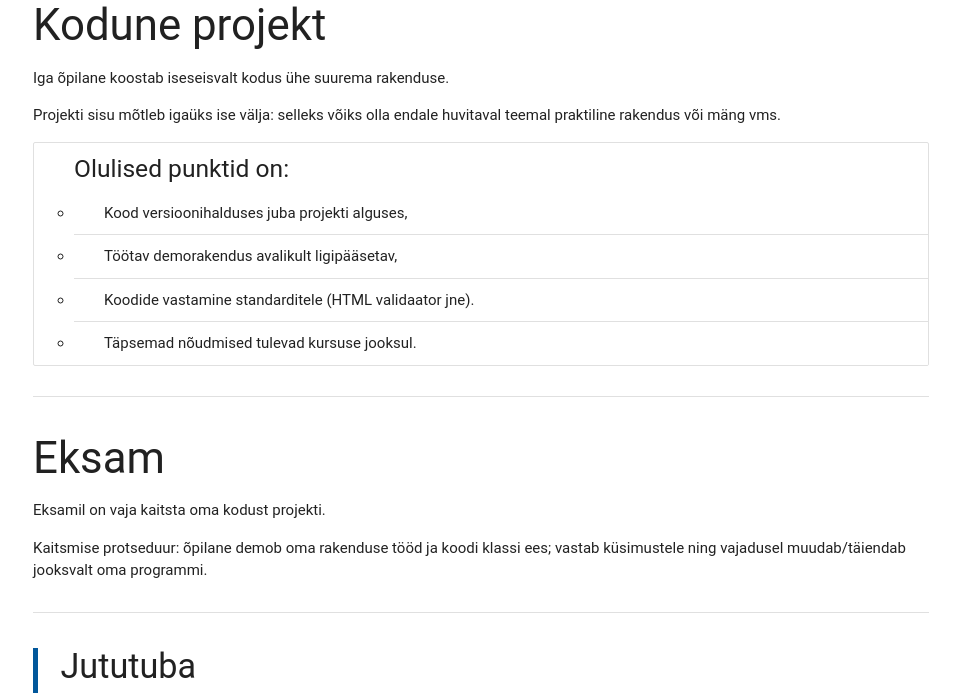
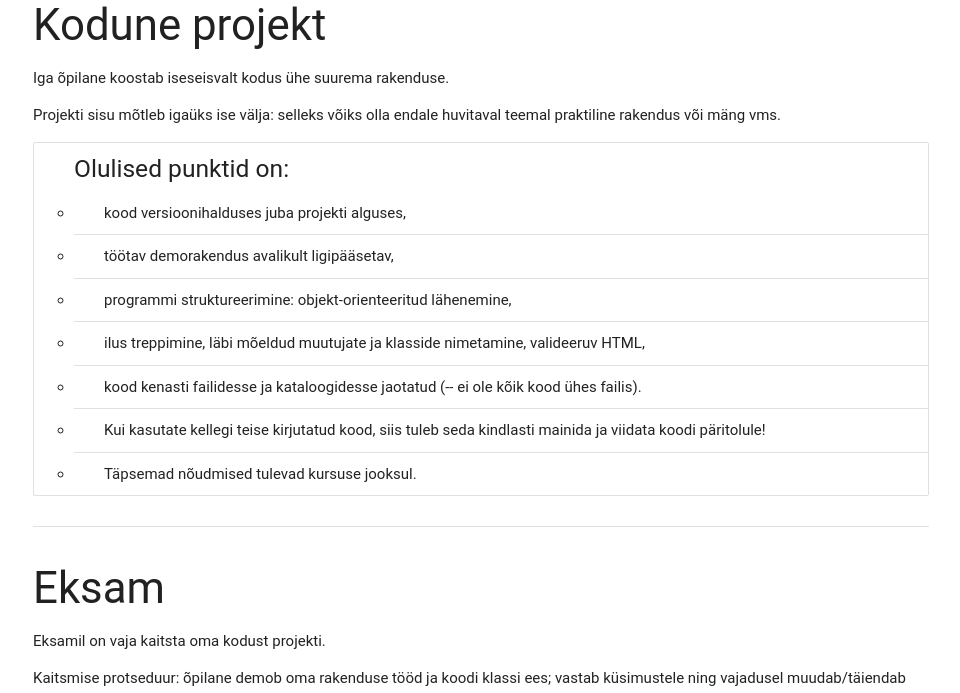
Before and after one commit to mangus/hki5002, a PHP site: page / in a window 1280 px wide. Shown: the part 1277-1970 px from the top of the page, without its empty margins (159-1119 px from the left). Run offline with PHP 8.4, Linux system fonts and the light colour scheme; some web fonts are replaced.

Commit message:
Projekti nõuete täpsustamine.

```diff
--- a/index.php
+++ b/index.php
@@ -122,9 +122,12 @@
         <p>Projekti sisu mõtleb igaüks ise välja: selleks võiks olla endale huvitaval teemal praktiline rakendus või mäng vms.</p>
         <ul class="collection with-header">
             <h5>Olulised punktid on:</h5>
-            <li class="collection-item">Kood versioonihalduses juba projekti alguses,</li>
-            <li class="collection-item">Töötav demorakendus avalikult ligipääsetav,</li>
-            <li class="collection-item">Koodide vastamine standarditele (HTML validaator jne).</li>
+            <li class="collection-item">kood versioonihalduses juba projekti alguses,</li>
+            <li class="collection-item">töötav demorakendus avalikult ligipääsetav,</li>
+            <li class="collection-item">programmi struktureerimine: objekt-orienteeritud lähenemine,</li>
+            <li class="collection-item">ilus treppimine, läbi mõeldud muutujate ja klasside nimetamine, valideeruv HTML,</li>
+            <li class="collection-item">kood kenasti failidesse ja kataloogidesse jaotatud (-- ei ole kõik kood ühes failis).</li>
+            <li class="collection-item">Kui kasutate kellegi teise kirjutatud kood, siis tuleb seda kindlasti mainida ja viidata koodi päritolule!</li>
             <li class="collection-item">Täpsemad nõudmised tulevad kursuse jooksul.</li>
         </ul>
     </div>
```
